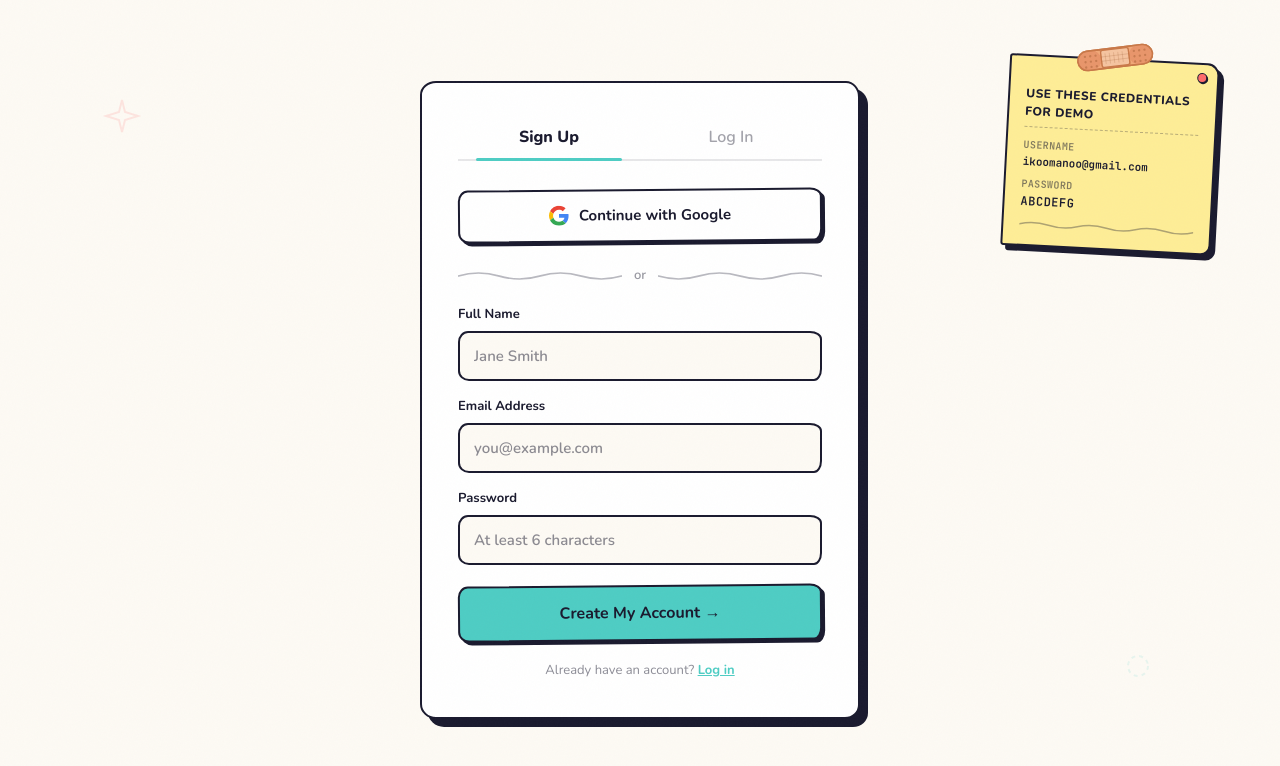
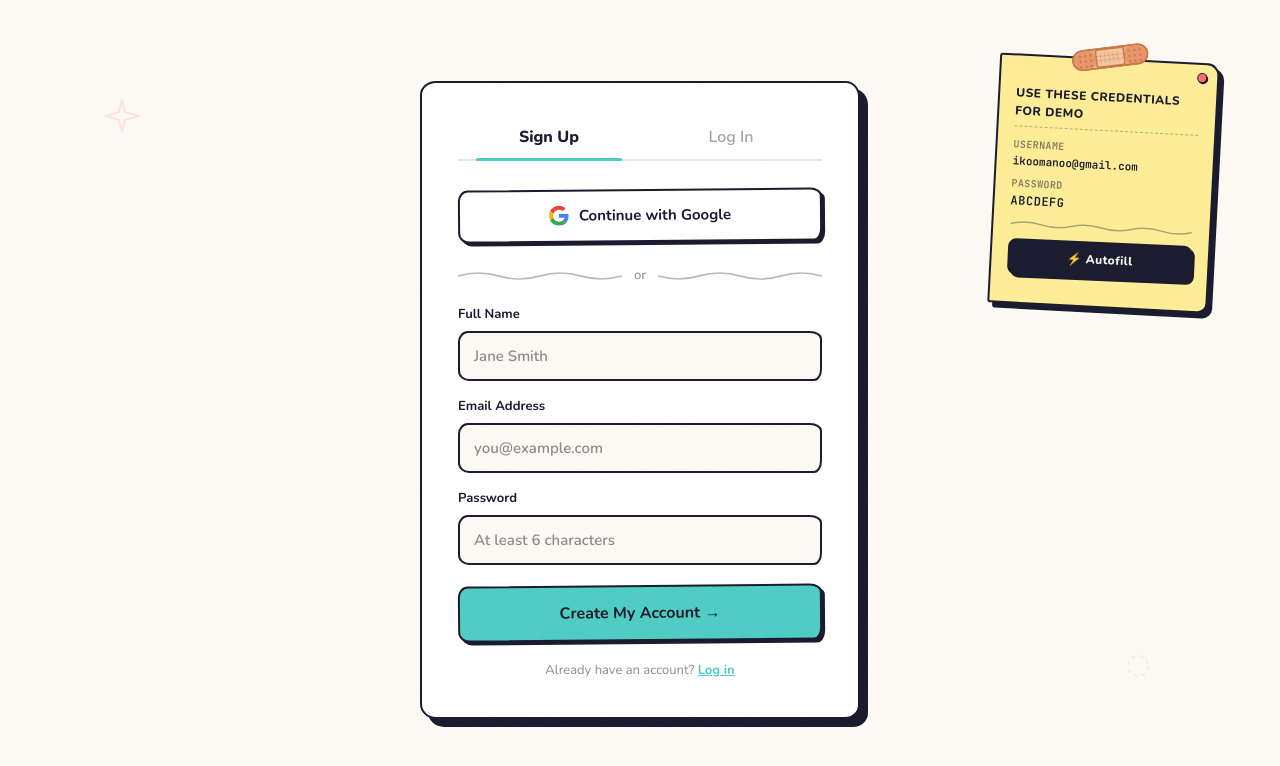
Before and after one commit to ASTRO-N1/EdiFix, a React (Vite) app in the folder frontend/: page /auth in a window 1280 px wide. Shown: the top 766 px of the page. Built offline with nearby package versions, Linux system fonts and the light colour scheme; no server answers.

Commit message:
Added autofill button

```diff
--- a/frontend/src/pages/AuthPage.tsx
+++ b/frontend/src/pages/AuthPage.tsx
@@ -5,7 +5,8 @@ import { supabase } from '../lib/supabase'
 import { useIsMobile } from '../hooks/useWindowWidth'
 
 // ── Demo credentials sticky note ─────────────────────────────────────────────
-function DemoStickyNote() {
+interface DemoStickyNoteProps { onAutofill: () => void }
+function DemoStickyNote({ onAutofill }: DemoStickyNoteProps) {
   return (
     <motion.div
       initial={{ opacity: 0, y: -20, rotate: 3 }}
@@ -16,7 +17,8 @@ function DemoStickyNote() {
         top: 64,
         right: 60,
         zIndex: 200,
-        width: 210,
+        width: 220,
+        height: 250,
         background: '#feed96ff',
         border: '2px solid #1A1A2E',
         borderRadius: '3px 12px 10px 3px',
@@ -195,6 +197,32 @@ function DemoStickyNote() {
           strokeLinecap="round"
         />
       </svg>
+
+      {/* Autofill button */}
+      <motion.button
+        onClick={onAutofill}
+        whileHover={{ rotate: 0.5, boxShadow: '4px 4px 0px #1A1A2E', y: -2 }}
+        whileTap={{ scale: 0.97, boxShadow: '1px 1px 0px #1A1A2E', y: 0 }}
+        style={{
+          marginTop: 10,
+          width: '100%',
+          padding: '7px 0',
+          background: '#1A1A2E',
+          color: '#FDFAF4',
+          fontFamily: 'Nunito, sans-serif',
+          fontWeight: 800,
+          fontSize: 12,
+          letterSpacing: '0.4px',
+          border: '2px solid #1A1A2E',
+          borderRadius: 8,
+          boxShadow: '3px 3px 0px #1A1A2E',
+          cursor: 'pointer',
+          transform: 'rotate(-0.5deg)',
+          outline: 'none',
+        }}
+      >
+        ⚡ Autofill
+      </motion.button>
     </motion.div>
   )
 }
@@ -302,7 +330,15 @@ export default function AuthPage() {
       }}
     >
       {/* Demo credentials sticky note (top-right corner) */}
-      <DemoStickyNote />
+      <DemoStickyNote
+        onAutofill={() => {
+          setTab('login')
+          setEmail('ikoomanoo@gmail.com')
+          setPassword('ABCDEFG')
+          setError(null)
+          setMessage(null)
+        }}
+      />
 
       {/* Background doodle stars */}
       <svg width="40" height="40" style={{ position: 'absolute', top: '12%', left: '8%', opacity: 0.15 }} viewBox="0 0 40 40" fill="none">
@@ -507,6 +543,23 @@ export default function AuthPage() {
           </p>
         </div>
       </motion.div>
+      {/* <img src="/claimed-illustration.png" />
+      {!isMobile && (
+        <img
+          src="/claimed-illustration.png"
+          alt="Two people holding a Claimed document"
+          style={{
+            position: 'fixed',
+            bottom: 0,
+            right: 1050,
+            width: 300,
+            pointerEvents: 'none',
+            zIndex: 10,
+            transform: 'rotate(2deg)',
+            transformOrigin: 'bottom right',
+          }}
+        />
+      )} */}
     </div>
   )
 }
```
Also changed, not shown: frontend/src/pages/ProcessingPage.tsx (+9 -5 lines), frontend/public/claimed-illustration.png (added), frontend/src/pages/claimed-illustration.png (added).
